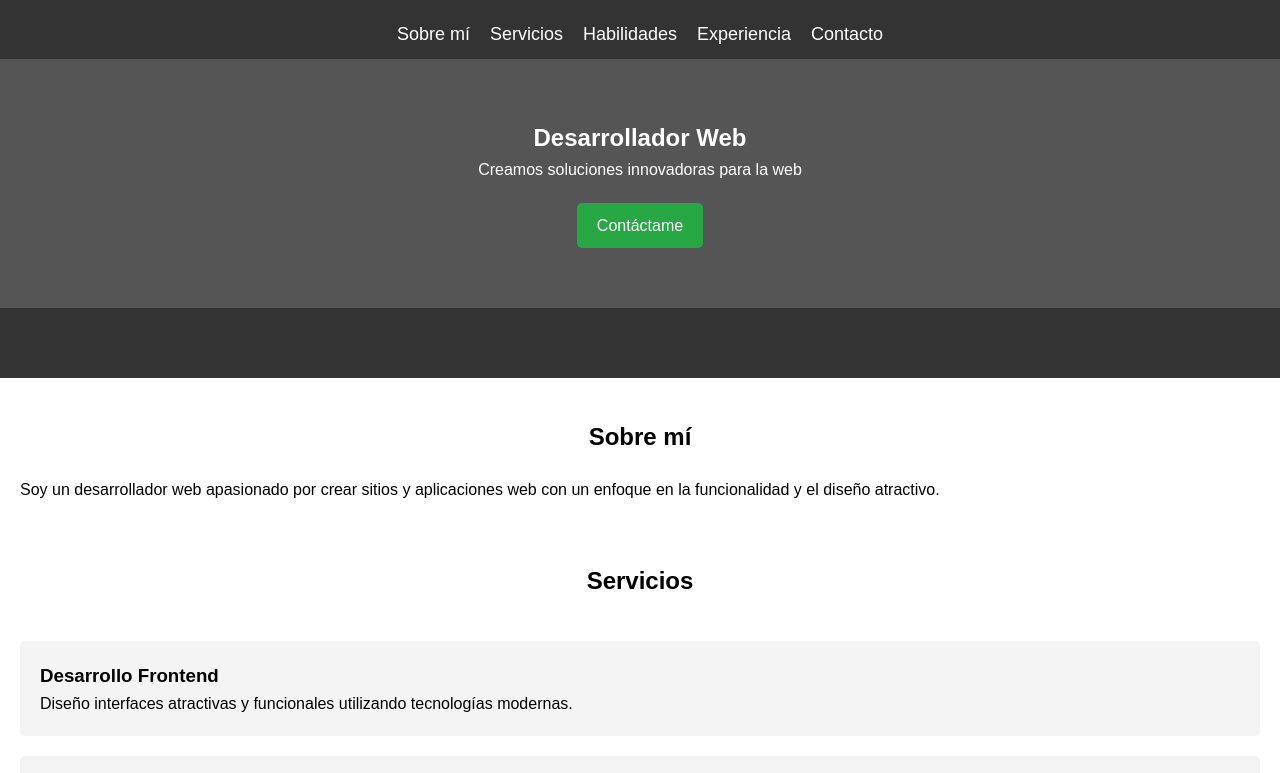
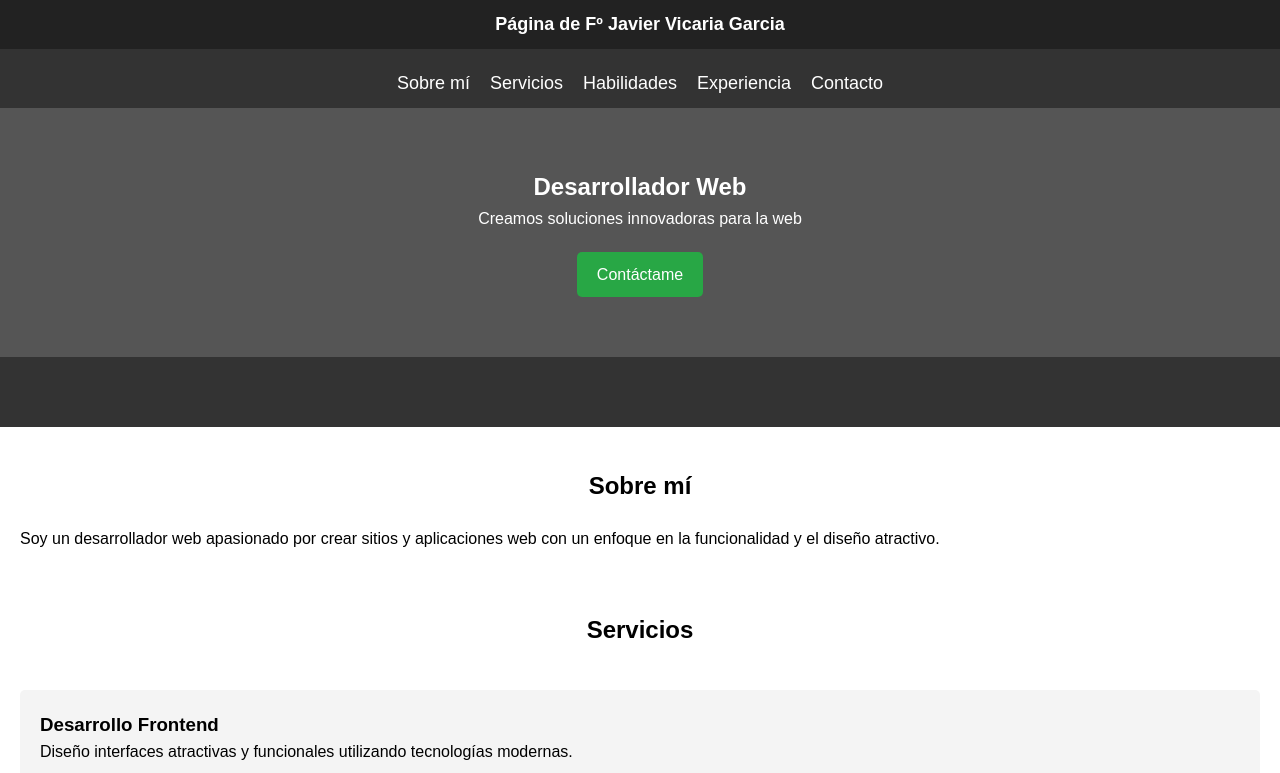
Before and after one commit to FcoJavierVGizv/Digitalizacion, a plain HTML site: page index.html in a window 1280 px wide. Shown: the top 773 px of the page. Drawn offline with Linux system fonts and the light colour scheme.

Commit message:
añado mi nombre

```diff
--- a/index.html
+++ b/index.html
@@ -14,6 +14,15 @@
         body {
             font-family: Arial, sans-serif;
             line-height: 1.6;
+        }
+
+        .top-banner {
+            background-color: #222;
+            color: #fff;
+            padding: 10px 0;
+            text-align: center;
+            font-size: 18px;
+            font-weight: bold;
         }
 
         header {
@@ -126,6 +135,11 @@
     </style>
 </head>
 <body>
+    <!-- Top banner -->
+    <div class="top-banner">
+        Página de Fº Javier Vicaria Garcia
+    </div>
+
     <header>
         <nav>
             <ul>
```
